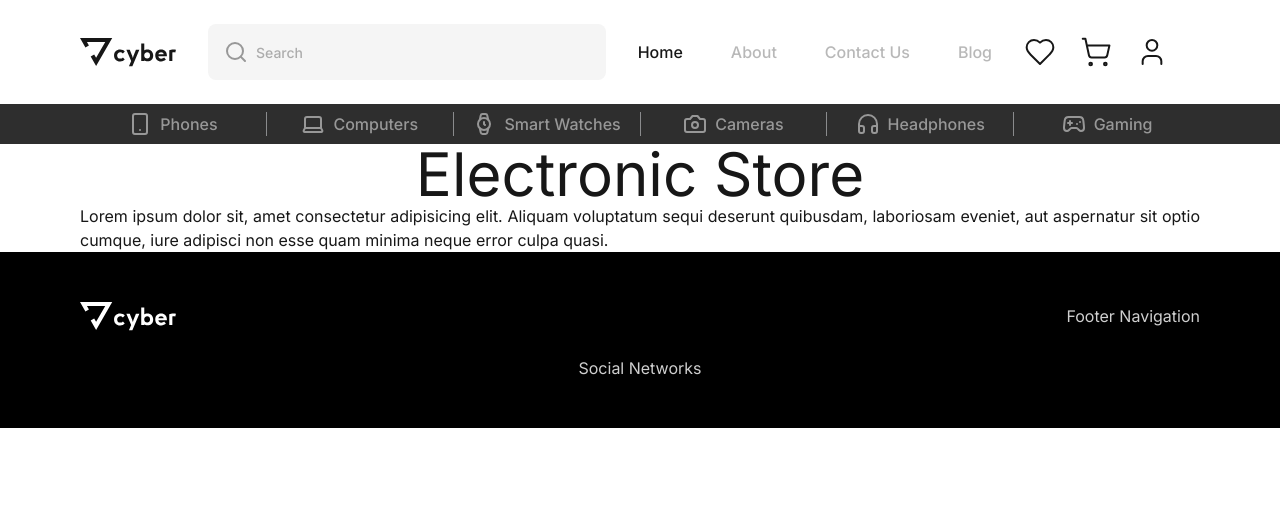
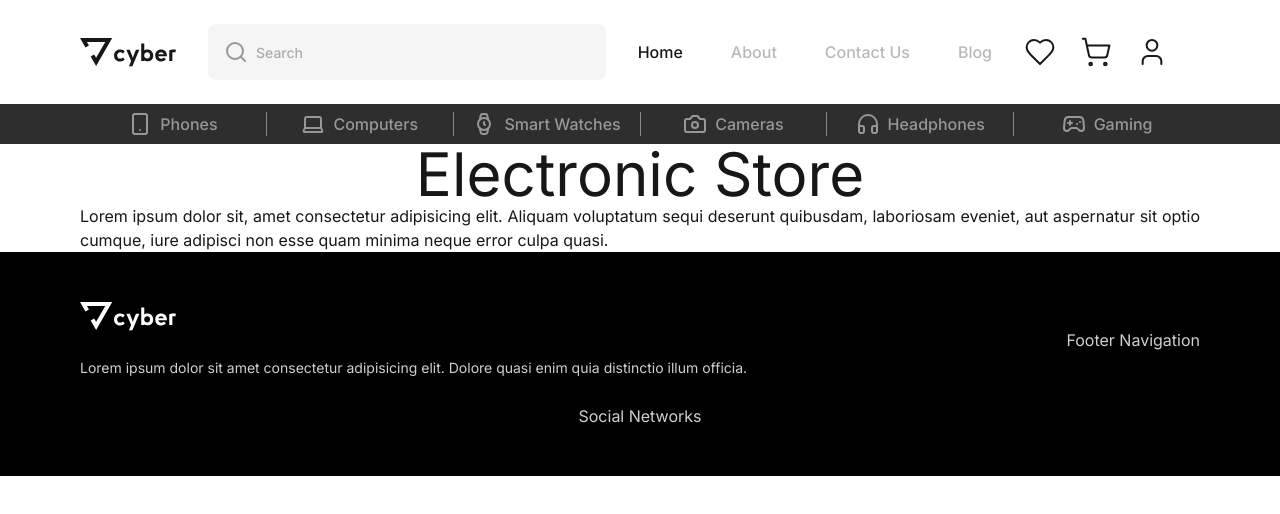
Before and after one commit to alexandreraminelli/pratica-nextjs-electronic-store, a Next.js app: page / in a window 1280 px wide. Shown: the top 514 px of the page. Built offline with nearby package versions, Linux system fonts and the light colour scheme.

Commit message:
feat: Cabeçalho do Footer

```diff
--- a/src/app/ui/layout/footer/Footer.tsx
+++ b/src/app/ui/layout/footer/Footer.tsx
@@ -42,9 +42,21 @@ export default function Footer() {
  */
 function FooterLogo() {
   return (
-    <header>
+    <header
+      className="
+      flex flex-col items-center md:items-start
+      gap-4 md:gap-6"
+    >
       {/* Logo */}
       <LogoLink className="max-w-24 text-white" />
+      {/* Texto */}
+      <p
+        className="
+        text-light-9 text-sm leading-6
+        text-center md:text-start"
+      >
+        Lorem ipsum dolor sit amet consectetur adipisicing elit. Dolore quasi enim quia distinctio illum officia.
+      </p>
     </header>
   )
 }
```
